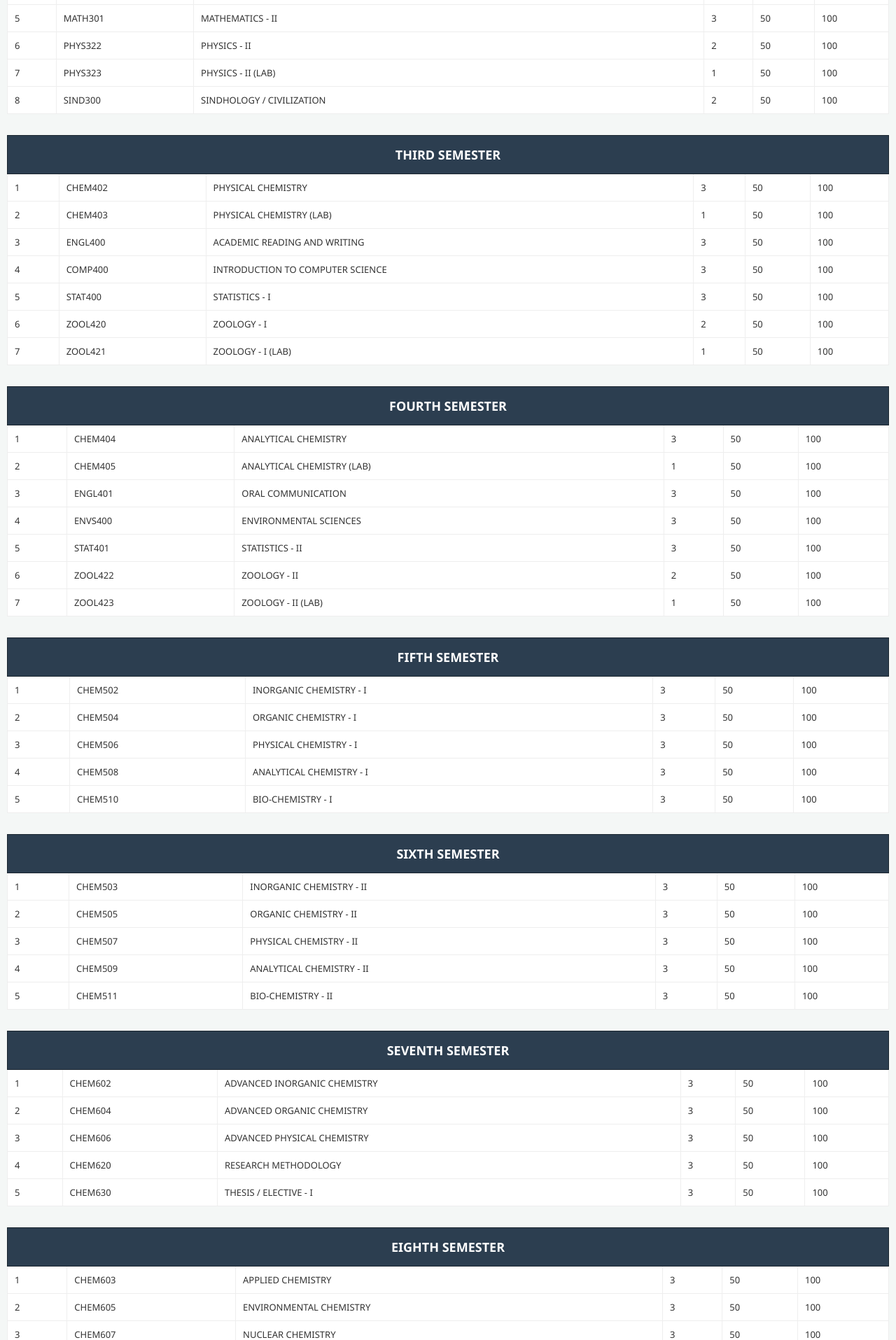
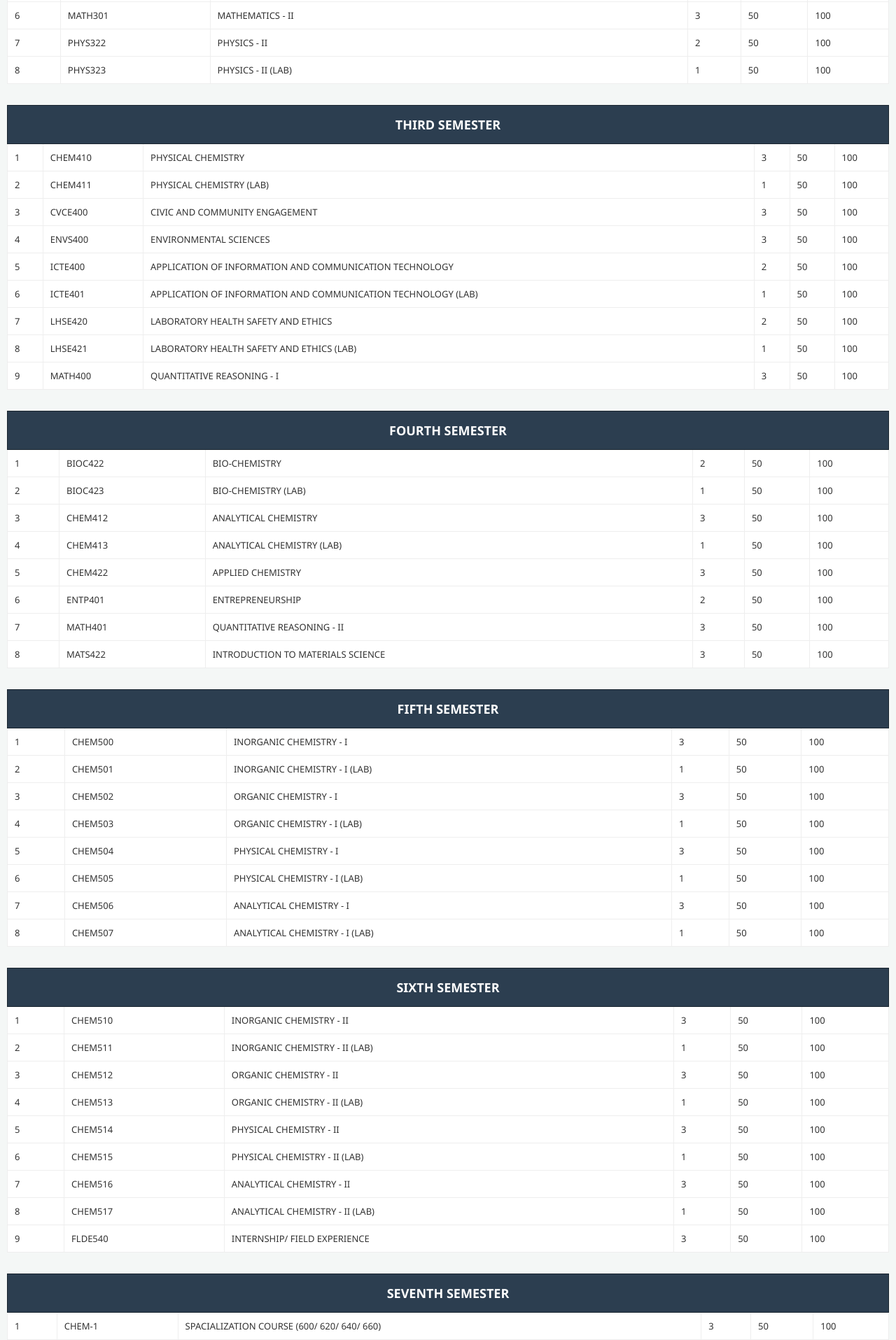
Before and after one commit to azizthari60-netizen/GDC-Umerkot, a plain HTML site: page frontend/syllabus.html in a window 1280 px wide. Shown: the part 885-2800 px from the top of the page at 70% size. Drawn offline with Linux system fonts and the light colour scheme.

Commit message:
syllabus

```diff
--- a/frontend/syllabus.html
+++ b/frontend/syllabus.html
@@ -43,8 +43,6 @@
   </section>
 
   <div class="syllabus-container">
-    <h1 style="text-align: center; color: #333;">BS Chemistry Syllabus</h1>
-
     <div class="table-wrapper">
      <table class="syllabus-table">
         <thead>
@@ -69,14 +67,14 @@
             <tr><th colspan="6" class="semester-header">SECOND SEMESTER</th></tr>
         </thead>
         <tbody>
-            <tr><td>1</td><td>CHEM304</td><td>ORGANIC CHEMISTRY</td><td>3</td><td>50</td><td>100</td></tr>
-            <tr><td>2</td><td>CHEM305</td><td>ORGANIC CHEMISTRY (LAB)</td><td>1</td><td>50</td><td>100</td></tr>
-            <tr><td>3</td><td>ENGL301</td><td>ENGLISH COMPOSITION & COMPREHENSION</td><td>3</td><td>50</td><td>100</td></tr>
-            <tr><td>4</td><td>ISLS302</td><td>ISLAMIC STUDIES / ETHICS</td><td>2</td><td>50</td><td>100</td></tr>
-            <tr><td>5</td><td>MATH301</td><td>MATHEMATICS - II</td><td>3</td><td>50</td><td>100</td></tr>
-            <tr><td>6</td><td>PHYS322</td><td>PHYSICS - II</td><td>2</td><td>50</td><td>100</td></tr>
-            <tr><td>7</td><td>PHYS323</td><td>PHYSICS - II (LAB)</td><td>1</td><td>50</td><td>100</td></tr>
-            <tr><td>8</td><td>SIND300</td><td>SINDHOLOGY / CIVILIZATION</td><td>2</td><td>50</td><td>100</td></tr>
+            <tr><td>1</td><td>CHEM312</td><td>ORGANIC CHEMISTRY</td><td>3</td><td>50</td><td>100</td></tr>
+            <tr><td>2</td><td>CHEM313</td><td>ORGANIC CHEMISTRY (LAB)</td><td>1</td><td>50</td><td>100</td></tr>
+            <tr><td>3</td><td>ENGL301</td><td>ENGLISH (EXPOSITORY WRITING)</td><td>3</td><td>50</td><td>100</td></tr>
+            <tr><td>4</td><td>ISLS301</td><td>ISLAMIC STUDIES / ETHICS</td><td>2</td><td>50</td><td>100</td></tr>
+            <tr><td>5</td><td>GENS301</td><td>INTRODUCTION TO GENERAL STUDIES</td><td>2</td><td>50</td><td>100</td></tr>
+            <tr><td>6</td><td>MATH301</td><td>MATHEMATICS - II</td><td>3</td><td>50</td><td>100</td></tr>
+            <tr><td>7</td><td>PHYS322</td><td>PHYSICS - II</td><td>2</td><td>50</td><td>100</td></tr>
+            <tr><td>8</td><td>PHYS323</td><td>PHYSICS - II (LAB)</td><td>1</td><td>50</td><td>100</td></tr>
         </tbody>
     </table>
     </div>
@@ -84,13 +82,15 @@
     <table class="syllabus-table">
         <thead><tr><th colspan="6" class="semester-header">THIRD SEMESTER</th></tr></thead>
         <tbody>
-            <tr><td>1</td><td>CHEM402</td><td>PHYSICAL CHEMISTRY</td><td>3</td><td>50</td><td>100</td></tr>
-            <tr><td>2</td><td>CHEM403</td><td>PHYSICAL CHEMISTRY (LAB)</td><td>1</td><td>50</td><td>100</td></tr>
-            <tr><td>3</td><td>ENGL400</td><td>ACADEMIC READING AND WRITING</td><td>3</td><td>50</td><td>100</td></tr>
-            <tr><td>4</td><td>COMP400</td><td>INTRODUCTION TO COMPUTER SCIENCE</td><td>3</td><td>50</td><td>100</td></tr>
-            <tr><td>5</td><td>STAT400</td><td>STATISTICS - I</td><td>3</td><td>50</td><td>100</td></tr>
-            <tr><td>6</td><td>ZOOL420</td><td>ZOOLOGY - I</td><td>2</td><td>50</td><td>100</td></tr>
-            <tr><td>7</td><td>ZOOL421</td><td>ZOOLOGY - I (LAB)</td><td>1</td><td>50</td><td>100</td></tr>
+            <tr><td>1</td><td>CHEM410</td><td>PHYSICAL CHEMISTRY</td><td>3</td><td>50</td><td>100</td></tr>
+            <tr><td>2</td><td>CHEM411</td><td>PHYSICAL CHEMISTRY (LAB)</td><td>1</td><td>50</td><td>100</td></tr>
+            <tr><td>3</td><td>CVCE400</td><td>CIVIC AND COMMUNITY ENGAGEMENT</td><td>3</td><td>50</td><td>100</td></tr>
+            <tr><td>4</td><td>ENVS400</td><td>ENVIRONMENTAL SCIENCES</td><td>3</td><td>50</td><td>100</td></tr>
+            <tr><td>5</td><td>ICTE400</td><td>APPLICATION OF INFORMATION AND COMMUNICATION TECHNOLOGY</td><td>2</td><td>50</td><td>100</td></tr>
+            <tr><td>6</td><td>ICTE401</td><td>APPLICATION OF INFORMATION AND COMMUNICATION TECHNOLOGY (LAB)</td><td>1</td><td>50</td><td>100</td></tr>
+            <tr><td>7</td><td>LHSE420</td><td>LABORATORY HEALTH SAFETY AND ETHICS</td><td>2</td><td>50</td><td>100</td></tr>
+            <tr><td>8</td><td>LHSE421</td><td>LABORATORY HEALTH SAFETY AND ETHICS (LAB)</td><td>1</td><td>50</td><td>100</td></tr>
+            <tr><td>9</td><td>MATH400</td><td>QUANTITATIVE REASONING - I</td><td>3</td><td>50</td><td>100</td></tr>
         </tbody>
     </table>
     </div>
@@ -98,13 +98,14 @@
     <table class="syllabus-table">
         <thead><tr><th colspan="6" class="semester-header">FOURTH SEMESTER</th></tr></thead>
         <tbody>
-            <tr><td>1</td><td>CHEM404</td><td>ANALYTICAL CHEMISTRY</td><td>3</td><td>50</td><td>100</td></tr>
-            <tr><td>2</td><td>CHEM405</td><td>ANALYTICAL CHEMISTRY (LAB)</td><td>1</td><td>50</td><td>100</td></tr>
-            <tr><td>3</td><td>ENGL401</td><td>ORAL COMMUNICATION</td><td>3</td><td>50</td><td>100</td></tr>
-            <tr><td>4</td><td>ENVS400</td><td>ENVIRONMENTAL SCIENCES</td><td>3</td><td>50</td><td>100</td></tr>
-            <tr><td>5</td><td>STAT401</td><td>STATISTICS - II</td><td>3</td><td>50</td><td>100</td></tr>
-            <tr><td>6</td><td>ZOOL422</td><td>ZOOLOGY - II</td><td>2</td><td>50</td><td>100</td></tr>
-            <tr><td>7</td><td>ZOOL423</td><td>ZOOLOGY - II (LAB)</td><td>1</td><td>50</td><td>100</td></tr>
+            <tr><td>1</td><td>BIOC422</td><td>BIO-CHEMISTRY</td><td>2</td><td>50</td><td>100</td></tr>
+            <tr><td>2</td><td>BIOC423</td><td>BIO-CHEMISTRY (LAB)</td><td>1</td><td>50</td><td>100</td></tr>
+            <tr><td>3</td><td>CHEM412</td><td>ANALYTICAL CHEMISTRY</td><td>3</td><td>50</td><td>100</td></tr>
+            <tr><td>4</td><td>CHEM413</td><td>ANALYTICAL CHEMISTRY (LAB)</td><td>1</td><td>50</td><td>100</td></tr>
+            <tr><td>5</td><td>CHEM422</td><td>APPLIED CHEMISTRY</td><td>3</td><td>50</td><td>100</td></tr>
+            <tr><td>6</td><td>ENTP401</td><td>ENTREPRENEURSHIP</td><td>2</td><td>50</td><td>100</td ></tr>
+            <tr><td>7</td><td>MATH401</td><td>QUANTITATIVE REASONING - II</td><td>3</td><td>50</td><td>100</td></tr>
+            <tr><td>8</td><td>MATS422</td><td>INTRODUCTION TO MATERIALS SCIENCE</td><td>3</td><td>50</td><td>100</td></tr>
         </tbody>
     </table>
     </div>
@@ -112,11 +113,14 @@
     <table class="syllabus-table">
         <thead><tr><th colspan="6" class="semester-header">FIFTH SEMESTER</th></tr></thead>
         <tbody>
-            <tr><td>1</td><td>CHEM502</td><td>INORGANIC CHEMISTRY - I</td><td>3</td><td>50</td><td>100</td></tr>
-            <tr><td>2</td><td>CHEM504</td><td>ORGANIC CHEMISTRY - I</td><td>3</td><td>50</td><td>100</td></tr>
-            <tr><td>3</td><td>CHEM506</td><td>PHYSICAL CHEMISTRY - I</td><td>3</td><td>50</td><td>100</td></tr>
-            <tr><td>4</td><td>CHEM508</td><td>ANALYTICAL CHEMISTRY - I</td><td>3</td><td>50</td><td>100</td></tr>
-            <tr><td>5</td><td>CHEM510</td><td>BIO-CHEMISTRY - I</td><td>3</td><td>50</td><td>100</td></tr>
+            <tr><td>1</td><td>CHEM500</td><td>INORGANIC CHEMISTRY - I</td><td>3</td><td>50</td><td>100</td></tr>
+            <tr><td>2</td><td>CHEM501</td><td>INORGANIC CHEMISTRY - I (LAB)</td><td>1</td><td>50</td><td>100</td></tr>
+            <tr><td>3</td><td>CHEM502</td><td>ORGANIC CHEMISTRY - I</td><td>3</td><td>50</td><td>100</td></tr>
+            <tr><td>4</td><td>CHEM503</td><td>ORGANIC CHEMISTRY - I (LAB)</td><td>1</td><td>50</td><td>100</td></tr>
+            <tr><td>5</td><td>CHEM504</td><td>PHYSICAL CHEMISTRY - I</td><td>3</td><td>50</td><td>100</td></tr>
+            <tr><td>6</td><td>CHEM505</td><td>PHYSICAL CHEMISTRY - I (LAB)</td><td>1</td><td>50</td><td>100</td></tr>
+            <tr><td>7</td><td>CHEM506</td><td>ANALYTICAL CHEMISTRY - I</td><td>3</td><td>50</td><td>100</td></tr>
+            <tr><td>8</td><td>CHEM507</td><td>ANALYTICAL CHEMISTRY - I (LAB)</td><td>1</td><td>50</td><td>100</td></tr>
         </tbody>
     </table>
     </div>
@@ -124,11 +128,15 @@
     <table class="syllabus-table">
         <thead><tr><th colspan="6" class="semester-header">SIXTH SEMESTER</th></tr></thead>
         <tbody>
-            <tr><td>1</td><td>CHEM503</td><td>INORGANIC CHEMISTRY - II</td><td>3</td><td>50</td><td>100</td></tr>
-            <tr><td>2</td><td>CHEM505</td><td>ORGANIC CHEMISTRY - II</td><td>3</td><td>50</td><td>100</td></tr>
-            <tr><td>3</td><td>CHEM507</td><td>PHYSICAL CHEMISTRY - II</td><td>3</td><td>50</td><td>100</td></tr>
-            <tr><td>4</td><td>CHEM509</td><td>ANALYTICAL CHEMISTRY - II</td><td>3</td><td>50</td><td>100</td></tr>
-            <tr><td>5</td><td>CHEM511</td><td>BIO-CHEMISTRY - II</td><td>3</td><td>50</td><td>100</td></tr>
+            <tr><td>1</td><td>CHEM510</td><td>INORGANIC CHEMISTRY - II</td><td>3</td><td>50</td><td>100</td></tr>
+            <tr><td>2</td><td>CHEM511</td><td>INORGANIC CHEMISTRY - II (LAB)</td><td>1</td><td>50</td><td>100</td></tr>
+            <tr><td>3</td><td>CHEM512</td><td>ORGANIC CHEMISTRY - II</td><td>3</td><td>50</td><td>100</td></tr>
+            <tr><td>4</td><td>CHEM513</td><td>ORGANIC CHEMISTRY - II (LAB)</td><td>1</td><td>50</td><td>100</td></tr>
+            <tr><td>5</td><td>CHEM514</td><td>PHYSICAL CHEMISTRY - II</td><td>3</td><td>50</td><td>100</td></tr>
+            <tr><td>6</td><td>CHEM515</td><td>PHYSICAL CHEMISTRY - II (LAB)</td><td>1</td><td>50</td><td>100</td></tr>
+            <tr><td>7</td><td>CHEM516</td><td>ANALYTICAL CHEMISTRY - II</td><td>3</td><td>50</td><td>100</td></tr>
+            <tr><td>8</td><td>CHEM517</td><td>ANALYTICAL CHEMISTRY - II (LAB)</td><td>1</td><td>50</td><td>100</td></tr>
+            <tr><td>9</td><td>FLDE540</td><td>INTERNSHIP/ FIELD EXPERIENCE</td><td>3</td><td>50</td><td>100</td></tr>
         </tbody>
     </table>
     </div>
@@ -136,11 +144,12 @@
     <table class="syllabus-table">
         <thead><tr><th colspan="6" class="semester-header">SEVENTH SEMESTER</th></tr></thead>
         <tbody>
-            <tr><td>1</td><td>CHEM602</td><td>ADVANCED INORGANIC CHEMISTRY</td><td>3</td><td>50</td><td>100</td></tr>
-            <tr><td>2</td><td>CHEM604</td><td>ADVANCED ORGANIC CHEMISTRY</td><td>3</td><td>50</td><td>100</td></tr>
-            <tr><td>3</td><td>CHEM606</td><td>ADVANCED PHYSICAL CHEMISTRY</td><td>3</td><td>50</td><td>100</td></tr>
-            <tr><td>4</td><td>CHEM620</td><td>RESEARCH METHODOLOGY</td><td>3</td><td>50</td><td>100</td></tr>
-            <tr><td>5</td><td>CHEM630</td><td>THESIS / ELECTIVE - I</td><td>3</td><td>50</td><td>100</td></tr>
+            <tr><td>1</td><td>CHEM-1</td><td>SPACIALIZATION COURSE (600/ 620/ 640/ 660)</td><td>3</td><td>50</td><td>100</td></tr>
+            <tr><td>2</td><td>CHEM-2</td><td>SPACIALIZATION COURSE (602/ 622/ 642/ 662)</td><td>3</td><td>50</td><td>100</td></tr>
+            <tr><td>3</td><td>CHEM-3</td><td>SPACIALIZATION COURSE (604/ 624/ 644/ 664)</td><td>3</td><td>50</td><td>100</td></tr>
+            <tr><td>4</td><td>CHEM-4</td><td>SPACIALIZATION COURSE (605/ 625/ 645/ 665)</td><td>1</td><td>50</td><td>100</td></tr>
+            <tr><td>5</td><td>CHEM-5</td><td>SPACIALIZATION COURSE (606/ 626/ 646/ 666)</td><td>3</td><td>50</td><td>100</td></tr>
+            <tr><td>6</td><td>CHEM-6</td><td>SPACIALIZATION COURSE (608/ 628/ 648/ 668)</td><td>2</td><td>50</td><td>100</td></tr>
         </tbody>
     </table>
     </div>
@@ -148,11 +157,12 @@
     <table class="syllabus-table">
         <thead><tr><th colspan="6" class="semester-header">EIGHTH SEMESTER</th></tr></thead>
         <tbody>
-            <tr><td>1</td><td>CHEM603</td><td>APPLIED CHEMISTRY</td><td>3</td><td>50</td><td>100</td></tr>
-            <tr><td>2</td><td>CHEM605</td><td>ENVIRONMENTAL CHEMISTRY</td><td>3</td><td>50</td><td>100</td></tr>
-            <tr><td>3</td><td>CHEM607</td><td>NUCLEAR CHEMISTRY</td><td>3</td><td>50</td><td>100</td></tr>
-            <tr><td>4</td><td>CHEM631</td><td>THESIS / ELECTIVE - II</td><td>3</td><td>50</td><td>100</td></tr>
-            <tr><td>5</td><td>CHEM640</td><td>VIVA-VOCE</td><td>2</td><td>50</td><td>100</td></tr>
+             <tr><td>1</td><td>CHEM-1</td><td>SPACIALIZATION COURSE (610/ 630/ 650/ 670)</td><td>3</td><td>50</td><td>100</td></tr>
+            <tr><td>2</td><td>CHEM-2</td><td>SPACIALIZATION COURSE (612/ 632/ 652/ 672)</td><td>3</td><td>50</td><td>100</td></tr>
+            <tr><td>3</td><td>CHEM-3</td><td>SPACIALIZATION COURSE (614/ 634/ 654/ 674)</td><td>3</td><td>50</td><td>100</td></tr>
+            <tr><td>4</td><td>CHEM-4</td><td>SPACIALIZATION COURSE (615/ 635/ 655/ 675)</td><td>1</td><td>50</td><td>100</td></tr>
+            <tr><td>5</td><td>CHEM-5</td><td>SPACIALIZATION COURSE (616/ 636/ 656/ 676)</td><td>3</td><td>50</td><td>100</td></tr>
+            <tr><td>6</td><td>CHEM-6</td><td>SPACIALIZATION COURSE (617/ 637/ 657/ 677)</td><td>2</td><td>50</td><td>100</td></tr>
         </tbody>
     </table>
 </div>
```
Also changed, not shown: frontend/download.html (added, +109 -0 lines), frontend/index.html (+2 -0 lines).
